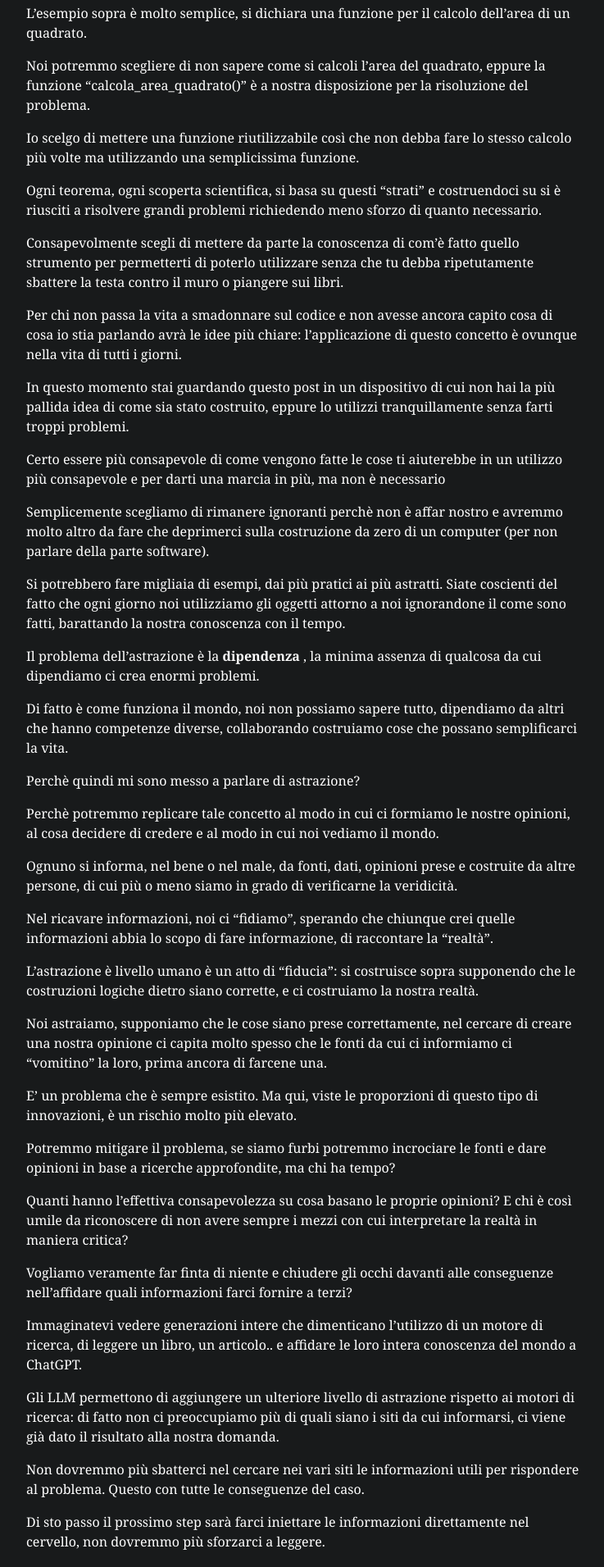
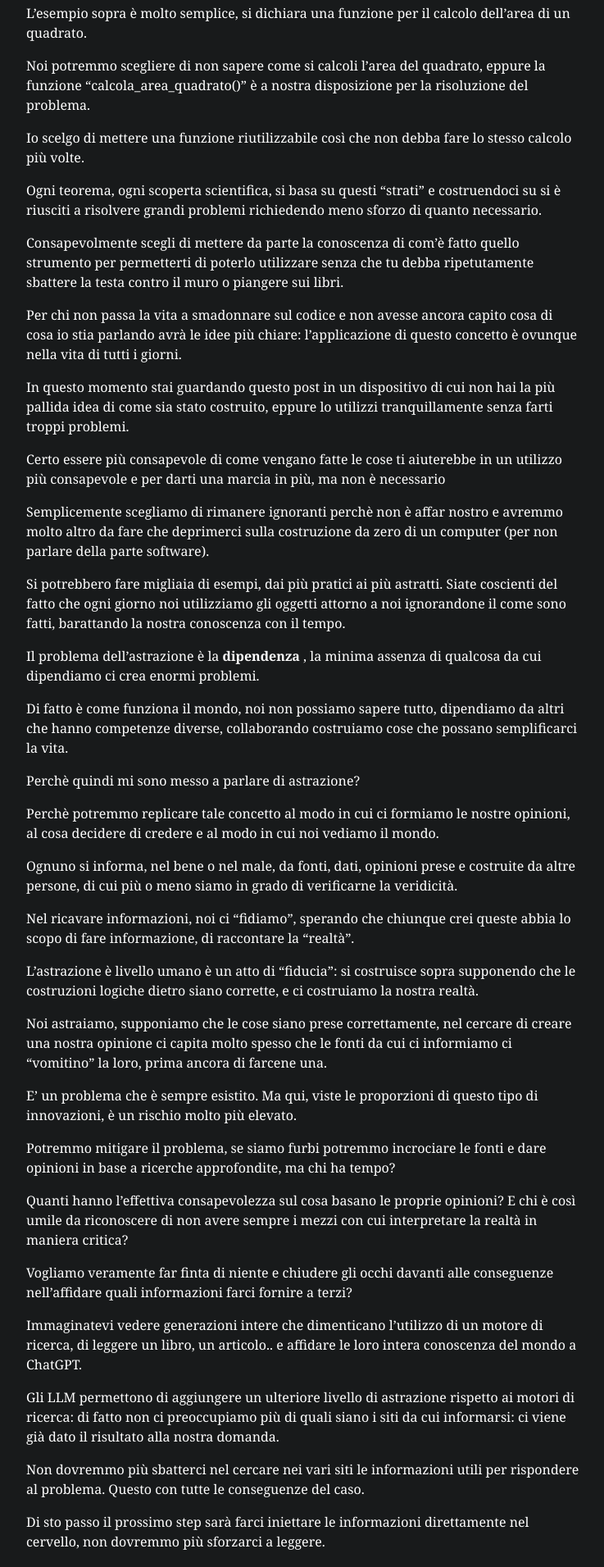
Before and after one commit to EmanuelFadda/EmanuelFadda.github.io, a Jekyll site: the page built from _posts/2025-06-25-educare-i-propri-figli-con-chagpt.md, in a window 1280 px wide. Shown: the part 526-2437 px from the top of the page at 82% size, without its empty margins (270-1007 px from the left). Built offline with Jekyll 4.4.1, drawn with Linux system fonts in a browser that asks for light colours; some web fonts are replaced.

Commit message:
Update 2025-06-25-educare-i-propri-figli-con-chagpt.md

```diff
--- a/_posts/2025-06-25-educare-i-propri-figli-con-chagpt.md
+++ b/_posts/2025-06-25-educare-i-propri-figli-con-chagpt.md
@@ -27,7 +27,7 @@ L'esempio sopra è molto semplice, si dichiara una funzione per il calcolo dell'
 
 Noi potremmo scegliere di non sapere come si calcoli l'area del quadrato, eppure la funzione "calcola_area_quadrato()" è a nostra disposizione per la risoluzione del problema.
 
-Io scelgo di mettere una funzione riutilizzabile così che non debba fare lo stesso calcolo più volte ma utilizzando una semplicissima funzione.
+Io scelgo di mettere una funzione riutilizzabile così che non debba fare lo stesso calcolo più volte.
 
 Ogni teorema, ogni scoperta scientifica, si basa su questi "strati" e costruendoci su si è riusciti a risolvere grandi problemi richiedendo meno sforzo di quanto necessario.
 
@@ -37,7 +37,7 @@ Per chi non passa la vita a smadonnare sul codice e  non avesse ancora capito co
 
 In questo momento stai guardando questo post in un dispositivo di cui non hai la più pallida idea di come sia stato costruito, eppure lo utilizzi tranquillamente senza farti troppi problemi.
 
-Certo essere più consapevole di come vengono fatte le cose ti aiuterebbe in un utilizzo più consapevole e per darti una marcia in più, ma non è necessario
+Certo essere più consapevole di come vengano fatte le cose ti aiuterebbe in un utilizzo più consapevole e per darti una marcia in più, ma non è necessario
 
 Semplicemente scegliamo di rimanere ignoranti perchè non è affar nostro e avremmo molto altro da fare che deprimerci sulla costruzione da zero di un computer (per non parlare della parte software).
 
@@ -53,7 +53,7 @@ Perchè potremmo replicare tale concetto al modo in cui ci formiamo le nostre op
 
 Ognuno si informa, nel bene o nel male, da fonti, dati, opinioni prese e costruite da altre persone, di cui più o meno siamo in grado di verificarne la veridicità.
 
-Nel ricavare informazioni, noi ci "fidiamo", sperando che chiunque crei quelle informazioni abbia lo scopo di fare informazione, di raccontare la "realtà".
+Nel ricavare informazioni, noi ci "fidiamo", sperando che chiunque crei queste abbia lo scopo di fare informazione, di raccontare la "realtà".
 
 L'astrazione è livello umano è un atto di "fiducia": si costruisce sopra supponendo che le costruzioni logiche dietro siano corrette, e ci costruiamo la nostra realtà.
 
@@ -63,13 +63,13 @@ E' un problema che è sempre esistito. Ma qui, viste le proporzioni di questo ti
 
 Potremmo mitigare il problema, se siamo furbi potremmo incrociare le fonti e dare opinioni in base a ricerche approfondite, ma chi ha tempo?
 
-Quanti hanno l'effettiva consapevolezza su cosa basano le proprie opinioni? E chi è così umile da riconoscere di non avere sempre i mezzi con cui interpretare la realtà in maniera critica?
+Quanti hanno l'effettiva consapevolezza sul cosa basano le proprie opinioni? E chi è così umile da riconoscere di non avere sempre i mezzi con cui interpretare la realtà in maniera critica?
 
 Vogliamo veramente far finta di niente e chiudere gli occhi davanti alle conseguenze nell'affidare quali informazioni farci fornire a terzi?
 
 Immaginatevi vedere generazioni intere che dimenticano l'utilizzo di un motore di ricerca, di leggere un libro, un articolo..  e affidare le loro intera conoscenza del mondo a ChatGPT.
 
-Gli LLM permettono di aggiungere un ulteriore livello di astrazione rispetto ai motori di ricerca: di fatto non ci preoccupiamo più di quali siano i siti da cui informarsi, ci viene già dato il risultato alla nostra domanda.
+Gli LLM permettono di aggiungere un ulteriore livello di astrazione rispetto ai motori di ricerca: di fatto non ci preoccupiamo più di quali siano i siti da cui informarsi: ci viene già dato il risultato alla nostra domanda.
 
 Non dovremmo più sbatterci nel cercare nei vari siti le informazioni utili per rispondere al problema. Questo con tutte le conseguenze del caso.
 
```
